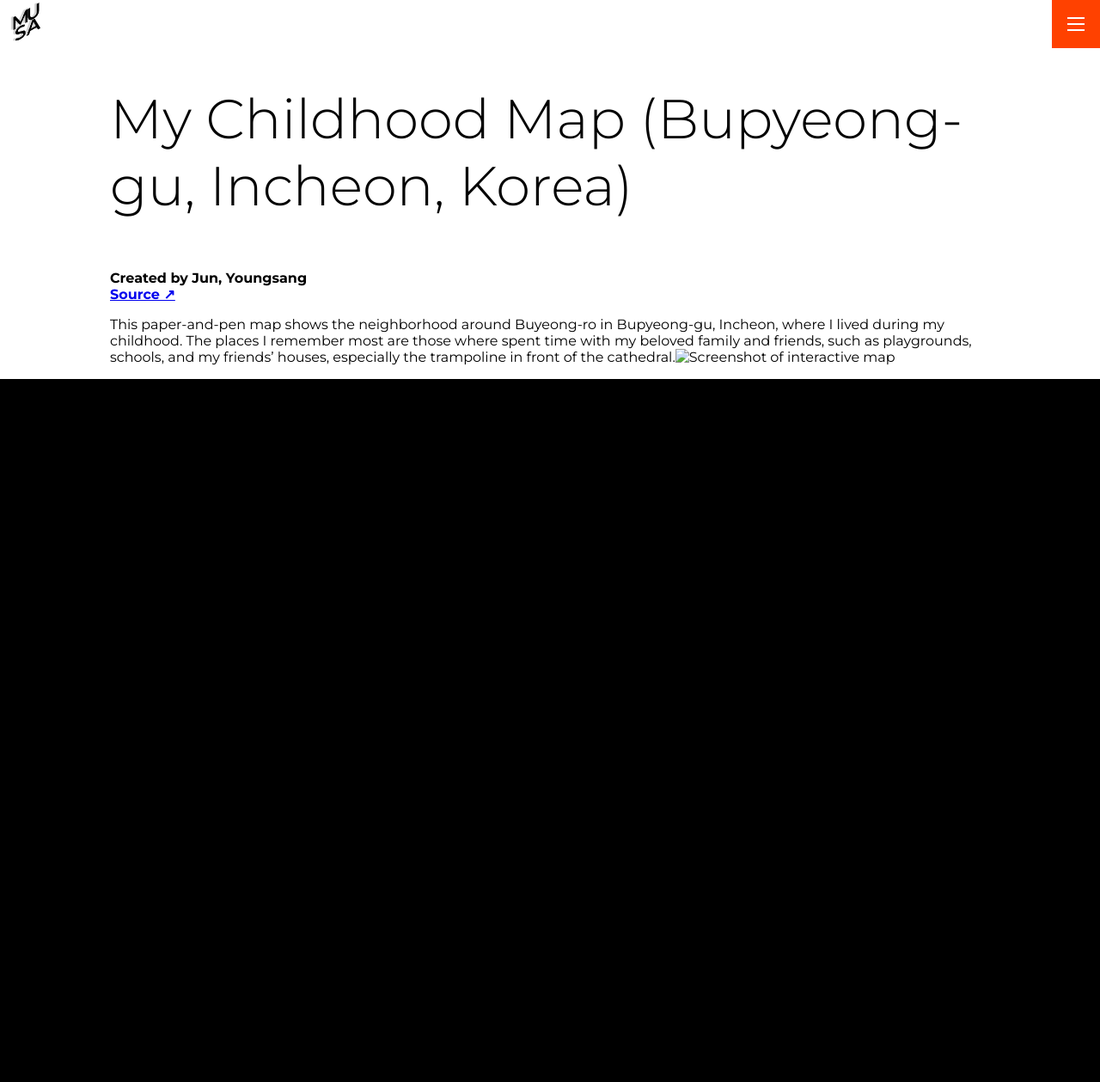
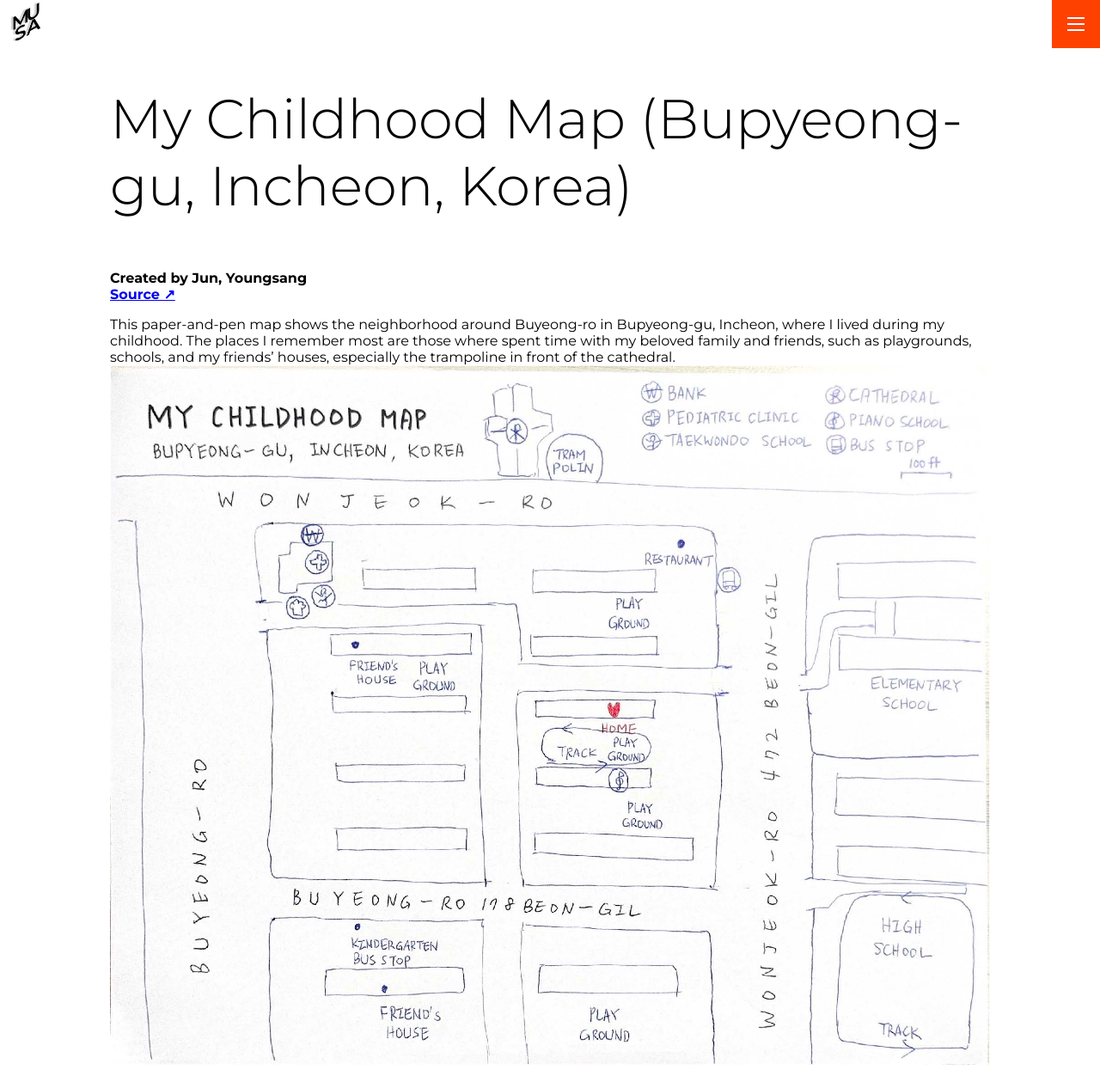
Before and after one commit to weitzman-musa/30DayMapChallenge, a Jekyll site: the page built from _maps_2024/10-youngsang-jun.md, in a window 1280 px wide and 1259 px high. Shown: the whole window at 86% size. Built offline with Jekyll 4.4.1, drawn with Linux system fonts in a browser that asks for light colours.

Commit message:
Update _maps_2024/10-youngsang-jun.md
Co-authored-by: Mjumbe Poe <mjumbewu@gmail.com>

```diff
--- a/_maps_2024/10-youngsang-jun.md
+++ b/_maps_2024/10-youngsang-jun.md
@@ -7,4 +7,4 @@ source: https://github.com/yjmark/30DayMapChallenge_2024_Jun/blob/main/Day10_Pen
 ---
 
 This paper-and-pen map shows the neighborhood around Buyeong-ro in Bupyeong-gu, Incheon, where I lived during my childhood. The places I remember most are those where spent time with my beloved family and friends, such as playgrounds, schools, and my friends' houses, especially the trampoline in front of the cathedral.
-![Screenshot of interactive map](assets/thumbnails/10-youngsang-jun.jpg)
+![Screenshot of interactive map](assets/thumbnails/2024/10-youngsang-jun.jpg)
```
